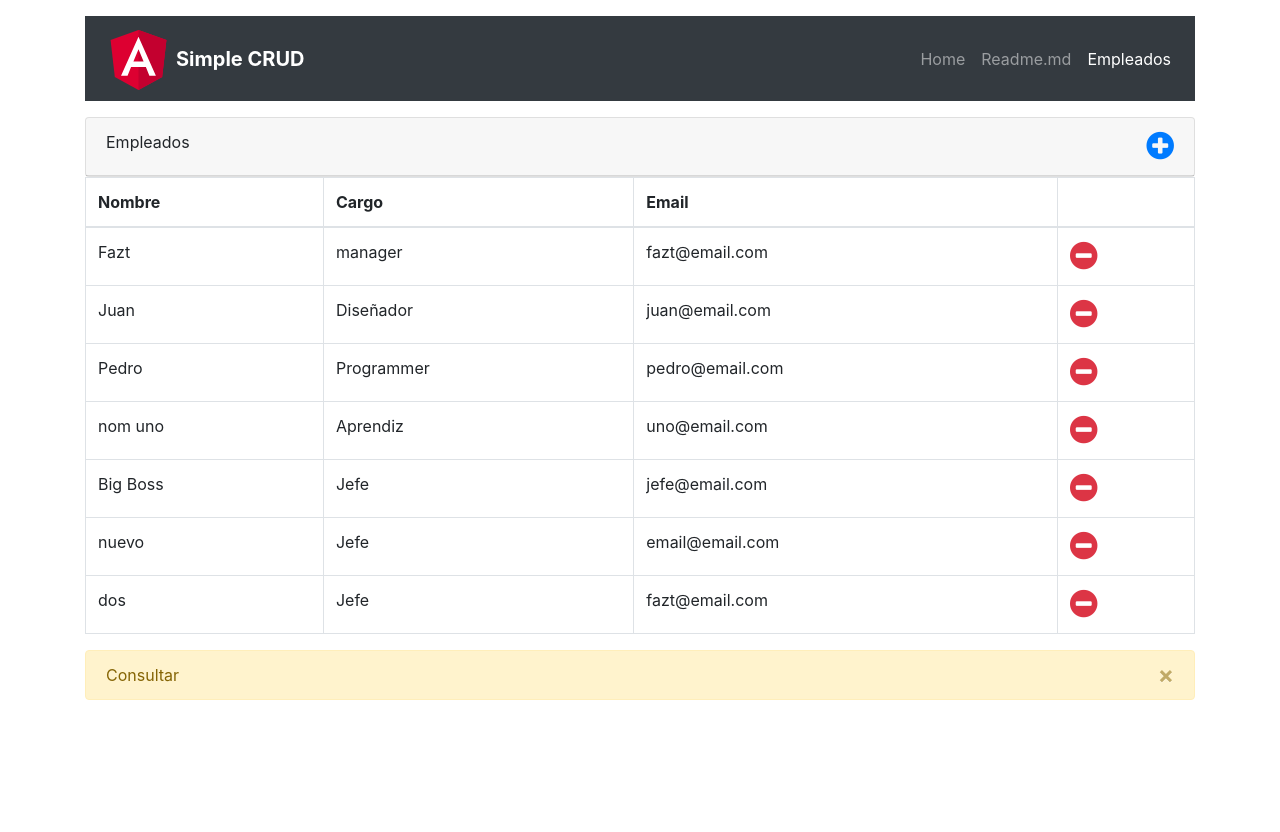
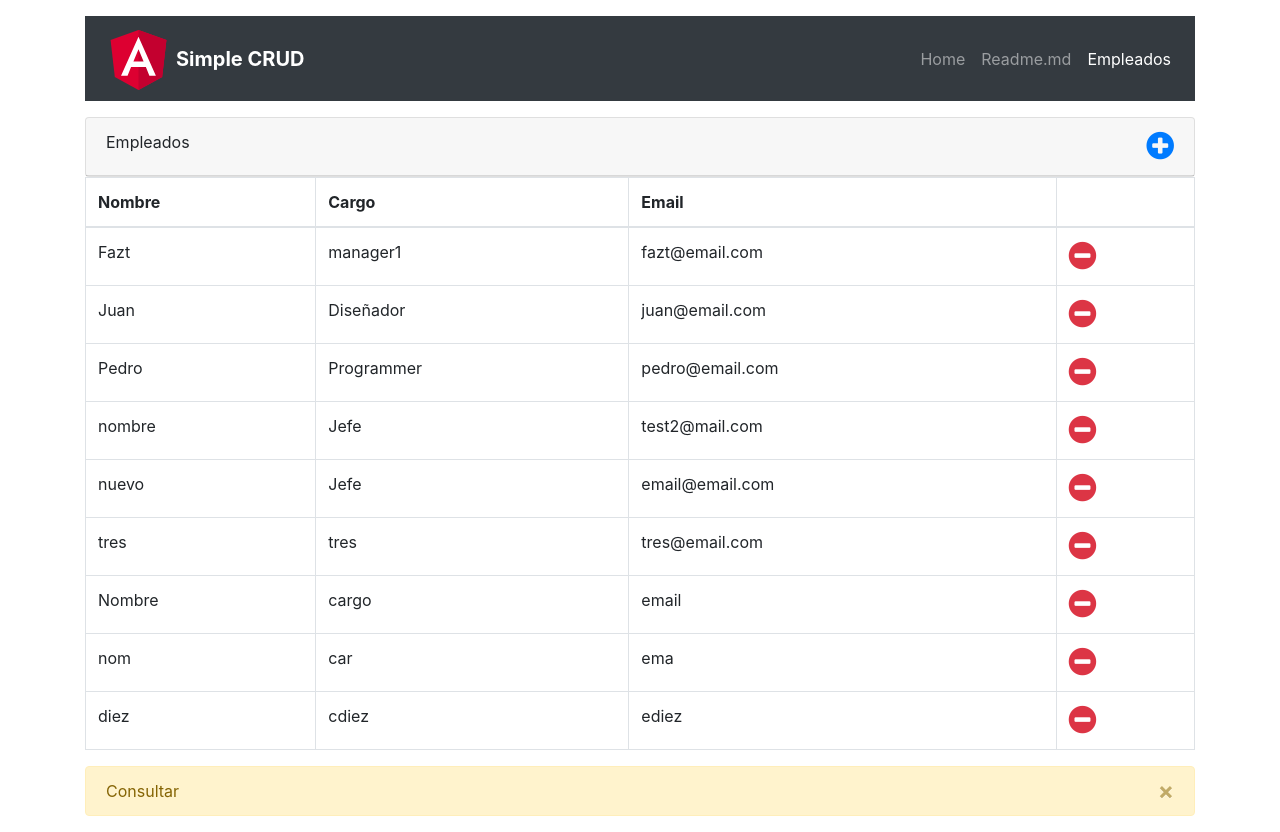
Before and after one commit to juliolpj/sCrud, an Angular app: page /empleados in a window 1280 px wide. Before the commit the page ends 800 px from the top, so only its background shows below. Built offline with nearby package versions, Linux system fonts and the light colour scheme; data requests are answered from the project's data file; what ngx-markdown would draw is missing.

Commit message:
Agregar y Modificar funcionan, faltan validaciones del formulario

```diff
--- a/db.json
+++ b/db.json
@@ -3,7 +3,7 @@
     {
       "id": "1",
       "nombre": "Fazt",
-      "cargo": "manager",
+      "cargo": "manager1",
       "email": "fazt@email.com"
     },
     {
@@ -19,16 +19,10 @@
       "email": "pedro@email.com"
     },
     {
-      "nombre": "nom uno",
-      "cargo": "Aprendiz",
-      "email": "uno@email.com",
+      "nombre": "nombre",
+      "cargo": "Jefe",
+      "email": "test2@mail.com",
       "id": "CThgAFb"
-    },
-    {
-      "nombre": "Big Boss",
-      "cargo": "Jefe",
-      "email": "jefe@email.com",
-      "id": "LPaXMqd"
     },
     {
       "nombre": "nuevo",
@@ -37,10 +31,28 @@
       "id": "TDg7NJ9"
     },
     {
-      "nombre": "dos",
-      "cargo": "Jefe",
-      "email": "fazt@email.com",
+      "nombre": "tres",
+      "cargo": "tres",
+      "email": "tres@email.com",
       "id": "KMzjnXK"
+    },
+    {
+      "nombre": "Nombre",
+      "cargo": "cargo",
+      "email": "email",
+      "id": "YZiRnig"
+    },
+    {
+      "nombre": "nom",
+      "cargo": "car",
+      "email": "ema",
+      "id": "Lm_jvkR"
+    },
+    {
+      "nombre": "diez",
+      "cargo": "cdiez",
+      "email": "ediez",
+      "id": "VGqP_KV"
     }
   ]
 }
--- a/src/app/components/empleados/empleados.component.html
+++ b/src/app/components/empleados/empleados.component.html
@@ -27,9 +27,9 @@
 
     <tbody>
       <tr *ngFor="let empleado of empleados">
-        <td (click)="seleccionar(empleado)"> {{ empleado.nombre }} </td>
-        <td (click)="seleccionar(empleado)"> {{ empleado.cargo }} </td>
-        <td (click)="seleccionar(empleado)"> {{ empleado.email }} </td>
+        <td (click)="modificar(empleado)"> {{ empleado.nombre }} </td>
+        <td (click)="modificar(empleado)"> {{ empleado.cargo }} </td>
+        <td (click)="modificar(empleado)"> {{ empleado.email }} </td>
         <td>
           <a (click)="eliminar(empleado)" class="text-danger ml-auto">
             <i class="fa fa-minus-circle fa-2x"></i>
--- a/src/app/components/empleados/empleados.component.ts
+++ b/src/app/components/empleados/empleados.component.ts
@@ -29,17 +29,18 @@ export class EmpleadosComponent implements OnInit {
   }
 
   agregar() {
+    this.registro = {};
     this.frmStatus = 'Agregar';
+  }
+
+  modificar(empleado: Empleado) {
+    this.registro = Object.assign({}, empleado);
+    this.frmStatus = 'Modificar';
   }
 
   eliminar(empleado: Empleado) {
     this.registro = Object.assign({}, empleado);
     this.frmStatus = 'Eliminar';
-  }
-
-  seleccionar(empleado: Empleado) {
-    this.registro = Object.assign({}, empleado);
-    this.frmStatus = 'Modificar';
   }
 
   recibirCancelar(mensaje: string) {
@@ -49,27 +50,47 @@ export class EmpleadosComponent implements OnInit {
   recibirAceptar(empleado: Empleado) {
     switch (this.frmStatus) {
       case 'Agregar':
-        console.log('Agregar');
+        this.aceptarAgregarRegistro(empleado);
+        break;
       case 'Modificar':
-          console.log('Modificar');
+        this.aceptarModificarRegistro(empleado);
         break;
       case 'Eliminar':
         this.aceptarEliminarRegistro(empleado);
       break;
     }
-    this.frmStatus = 'Consultar';
-    console.log('Recibir aceptar', empleado);
   }
 
-  guardarModificaciones(objeto) {
-    this.registro = objeto;
+  aceptarAgregarRegistro(empleado: Empleado) {
+    this.dataService.addRecord$(empleado).subscribe(
+      data => {
+        console.log(data);
+        this.fetchData();
+      },
+      error => {
+        alert('** Error al agregar los datos: ' + error.statusText + ' **');
+        console.log(error);
+      },
+      () => this.frmStatus = 'Consultar'
+    )
+  }
 
+  aceptarModificarRegistro(empleado: Empleado) {
+    this.dataService.updateRecord$(empleado).subscribe(
+      data => {
+        console.log(data);
+        this.fetchData();
+      },
+      error => alert('** Error al modificar los datos: ' + error.statusText + ' **'),
+      () => this.frmStatus = 'Consultar'
+    )
   }
 
   aceptarEliminarRegistro(empleado: Empleado) {
-    this.dataService.deleteRecord(empleado).subscribe(
+    this.dataService.deleteRecord$(empleado).subscribe(
       () => this.fetchData(),
-      error => alert('** Error al eliminar los datos: ' + error.statusText + ' **')
+      error => alert('** Error al eliminar los datos: ' + error.statusText + ' **'),
+      () => this.frmStatus = 'Consultar'
     )
   }
 
--- a/src/app/services/data.service.ts
+++ b/src/app/services/data.service.ts
@@ -13,7 +13,7 @@ const apiURL = environment.apiURL  + '/empleados';
   providedIn: 'root'
 })
 export class DataService {
-  headers: HttpHeaders = new HttpHeaders( { 'Content-Type': 'application-json'});
+  headers: HttpHeaders = new HttpHeaders( { 'Content-Type': 'application/json'});
 
   constructor(private http: HttpClient) {
   }
@@ -25,7 +25,18 @@ export class DataService {
       );
   }
 
-  deleteRecord(empleado: Empleado) {
+
+  addRecord$(empleado: Empleado) {
+    return this.http.post(apiURL, empleado);
+  }
+
+  updateRecord$(empleado: Empleado) {
+    console.log(empleado);
+    return this.http
+    .put(apiURL + '/' + empleado.id, JSON.stringify(empleado), {headers: this.headers});
+  }
+
+  deleteRecord$(empleado: Empleado) {
     return this.http.delete(apiURL + '/' + empleado.id, {headers: this.headers})
   }
 
```
